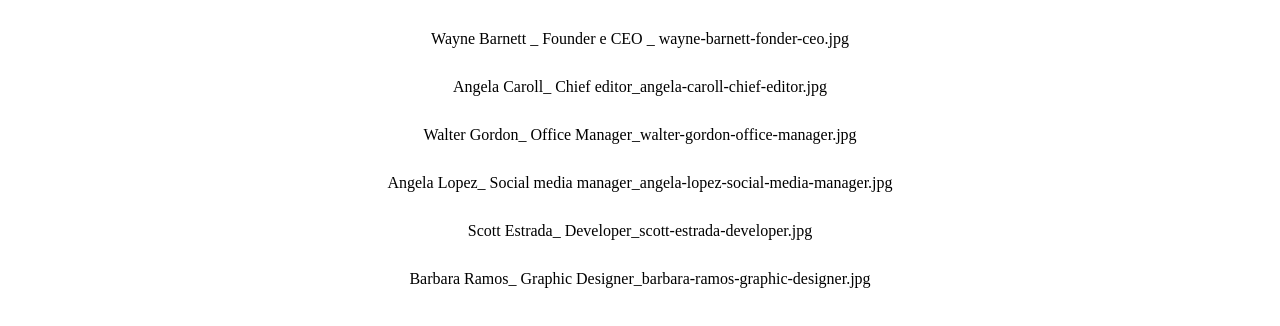
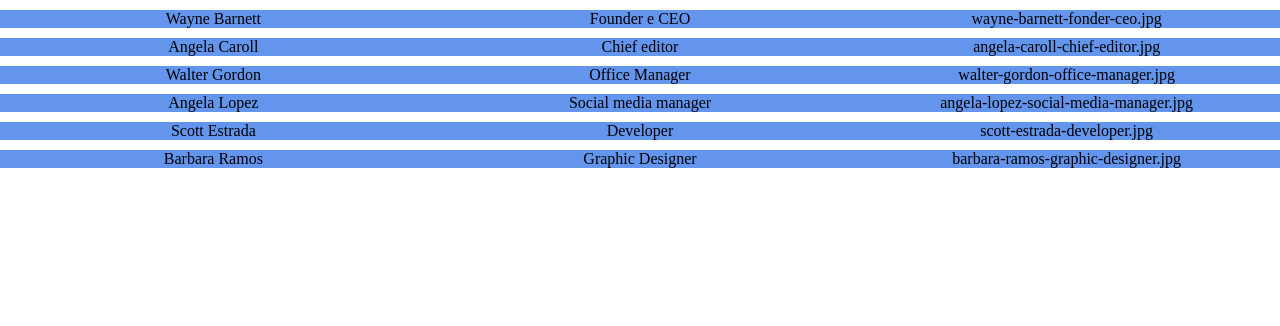
Before and after one commit to 1alberto994/js-our-team, a plain HTML site: page index.html in a window 1280 px wide. Drawn offline with Linux system fonts and the light colour scheme.

Commit message:
piccole modifiche,esercizio completato

```diff
--- a/index.html
+++ b/index.html
@@ -10,9 +10,7 @@
     <body>
         <main>
             <div id="container">
-                <ul id="dati">
 
-                </ul>
             </div>
         </main>
      <script src="script.js"></script>
--- a/script.js
+++ b/script.js
@@ -1,42 +1,43 @@
 const dati=[
     {
-        nome:"Wayne Barnett  _   ",
-        role:"Founder e CEO   _  ",
+        nome:"Wayne Barnett",
+        role:"Founder e CEO",
         image:"wayne-barnett-fonder-ceo.jpg",
     },
     {
-        nome:"Angela Caroll_",
-        role:"Chief editor_",
+        nome:"Angela Caroll",
+        role:"Chief editor",
         image:"angela-caroll-chief-editor.jpg",
     },
     {
-        nome:"Walter Gordon_",
-        role:"Office Manager_",
+        nome:"Walter Gordon",
+        role:"Office Manager",
         image:"walter-gordon-office-manager.jpg",
     },
     {
-        nome:"Angela Lopez_",
-        role:"Social media manager_",
+        nome:"Angela Lopez",
+        role:"Social media manager",
         image:"angela-lopez-social-media-manager.jpg",
     },
     {
-        nome:"Scott Estrada_",
-        role:"Developer_",
+        nome:"Scott Estrada",
+        role:"Developer",
         image:"scott-estrada-developer.jpg",
     },
     {
-        nome:"Barbara Ramos_",
-        role:"Graphic Designer_",
+        nome:"Barbara Ramos",
+        role:"Graphic Designer",
         image:"barbara-ramos-graphic-designer.jpg",
     },
 ]
-const nuoviDati=document.getElementById("dati")
+const nuoviDati=document.getElementById("container")
 
 console.log(dati);
 for(let i=0;i<dati.length;i++){
     console.log(i + "DATI",dati[i]);
 
-    nuoviDati.innerHTML+=`<li>${dati[i].nome} ${dati[i].role}${dati[i].image}</li>`
-
+    nuoviDati.innerHTML+=`<div class="mini-container">${dati[i].nome}</div>`
+    nuoviDati.innerHTML+=`<div class="mini-container">${dati[i].role}</div>`
+    nuoviDati.innerHTML+=`<div class="mini-container">${dati[i].image}</div>`
 
 }
--- a/style.css
+++ b/style.css
@@ -6,10 +6,19 @@
 main{
     text-align: center;
 }
-ul{
-    margin: 30px;
-    list-style: none;
+#container{
+    display: flex;
+    flex-wrap: wrap;
+    justify-content: space-around;
+    align-items: center;
 }
-ul li{
-    margin: 30px;
+.mini-container{
+    display: flex;
+    justify-content: space-around;
+    align-items: center;
+    width: calc(100%/3);
+    /* margin-bottom: 10px; */
+    background-color: cornflowerblue;
+    margin-top: 10px;
+
 }
```
